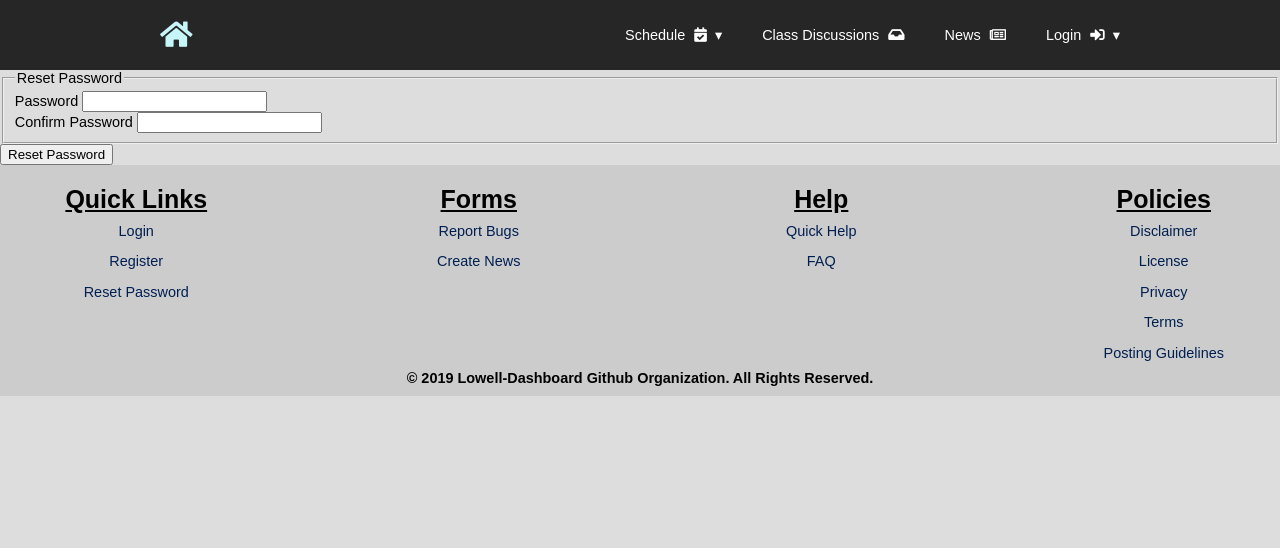
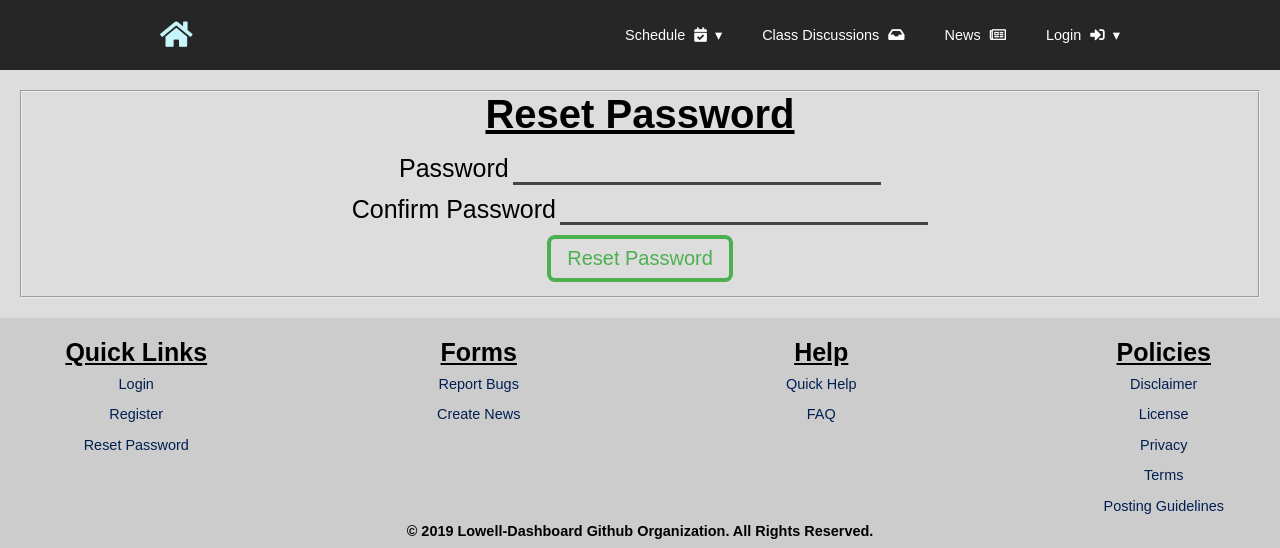
Before and after one commit to lowell-dev-club/lowell-dashboard, a Flask app: template lowell-dashboard/app/templates/reset_token.html in a window 1280 px wide. Shown: the top 548 px of the page. Run offline with Flask 2, Linux system fonts and the light colour scheme; the template is opened without the code that fills it: values that come from a table or form of the project are taken from there, others are empty; some libraries are stand-ins or nearby versions.

Commit message:
add css to reset password form

```diff
--- a/lowell-dashboard/app/templates/reset_token.html
+++ b/lowell-dashboard/app/templates/reset_token.html
@@ -1,6 +1,10 @@
 {% extends "base.html" %}
 
 {% block title %}Reset Password{% endblock %}
+
+{% block head_css %}
+	<link rel="stylesheet" type="text/css" href={{ url_for('static', filename='css/form.css') }}>
+{% endblock %}
 
 {% block head_meta %}
     <meta name="description" content="Lowell Dashboard password reset">
@@ -12,9 +16,12 @@
 			<!-- Part of protecting the site from attacks -->
 			{{ form.hidden_tag() }}
 			<fieldset>
-				<legend>Reset Password</legend>
+				<h2>Reset Password</h2>
 				<div class="form-group">
-					{{ form.password.label() }}
+					{{ form.password.label(class="form-label-css") }}
+					<!-- {{ form.password(class="form-field-css") }} -->
+					<!-- Uncomment to not use css in the form -->
+					<!-- {{ form.password.label() }} -->
 					{% if form.password.errors %}
                         {{ form.password(class="form-control form-control-lg is-invalid") }}
                         <div class="invalid-feedback">
@@ -27,7 +34,10 @@
                     {% endif %}
 				</div>
 				<div class="form-group">
-					{{ form.confirm_password.label() }}
+					{{ form.confirm_password.label(class="form-label-css") }}
+					<!-- {{ form.confirm_password(class="form-field-css") }} -->
+					<!-- Uncomment to not use css in the form -->
+					<!-- {{ form.confirm_password.label() }} -->
 					{% if form.confirm_password.errors %}
                         {{ form.confirm_password(class="form-control form-control-lg is-invalid") }}
                         <div class="invalid-feedback">
@@ -39,10 +49,10 @@
                         {{ form.confirm_password() }}
                     {% endif %}
 				</div>
+				<div class="form-group">
+					{{ form.submit() }}
+				</div>
 			</fieldset>
-			<div class="form-group">
-				{{ form.submit() }}
-			</div>
 		</form>
 	</div>
 {% endblock %}
```
